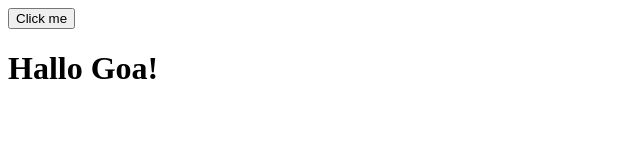
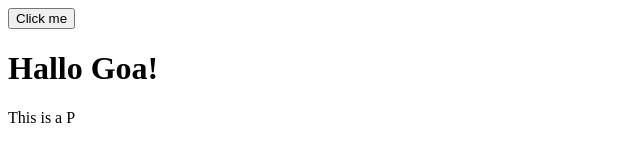
Before and after one commit to lukao81009/lukito-32, a plain HTML site: page index.html in a window 1280 px wide. Shown: the full height of the page, 0-640 px from the left. Drawn offline with Linux system fonts and the light colour scheme.

Commit message:
Version 0.2

```diff
--- a/index.html
+++ b/index.html
@@ -8,5 +8,6 @@
 <body>
     <button>Click me</button>
     <h1>Hallo Goa!</h1>
+    <p>This is a P</p>
 </body>
 </html>
```
